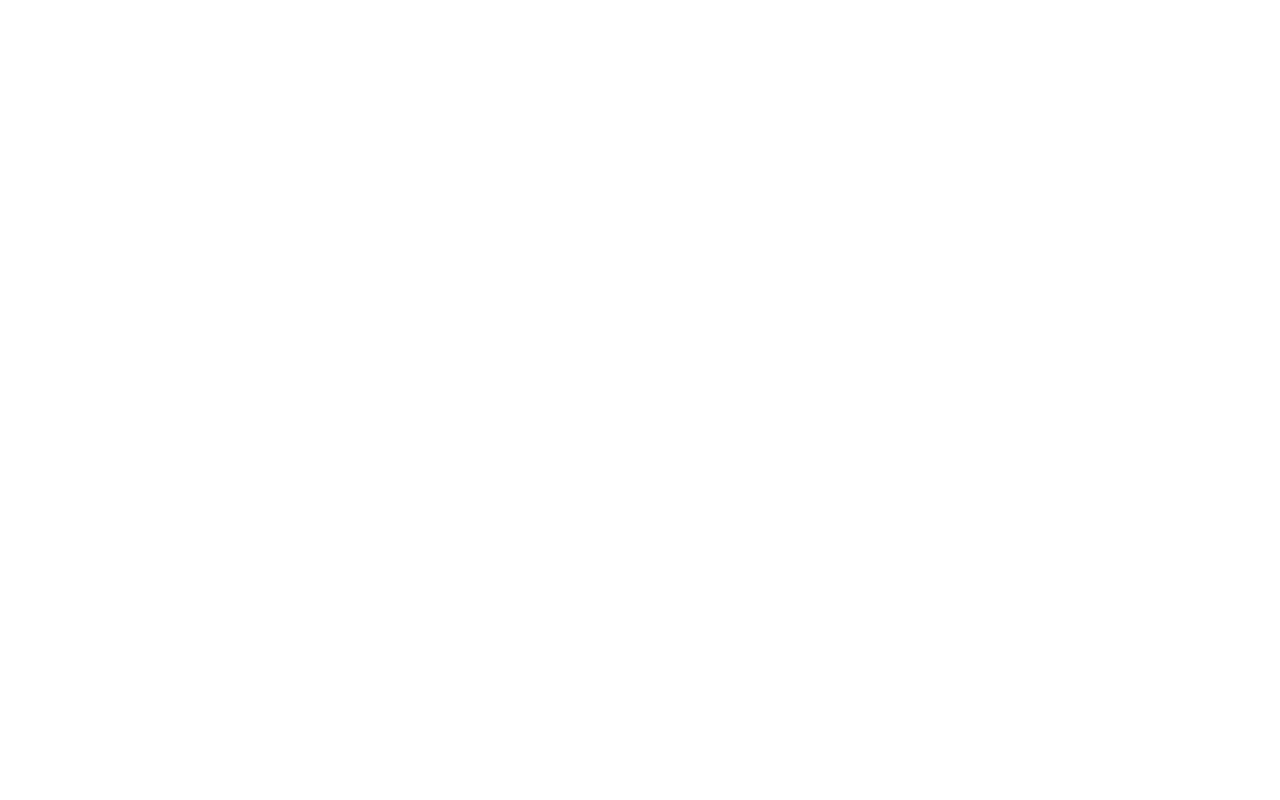
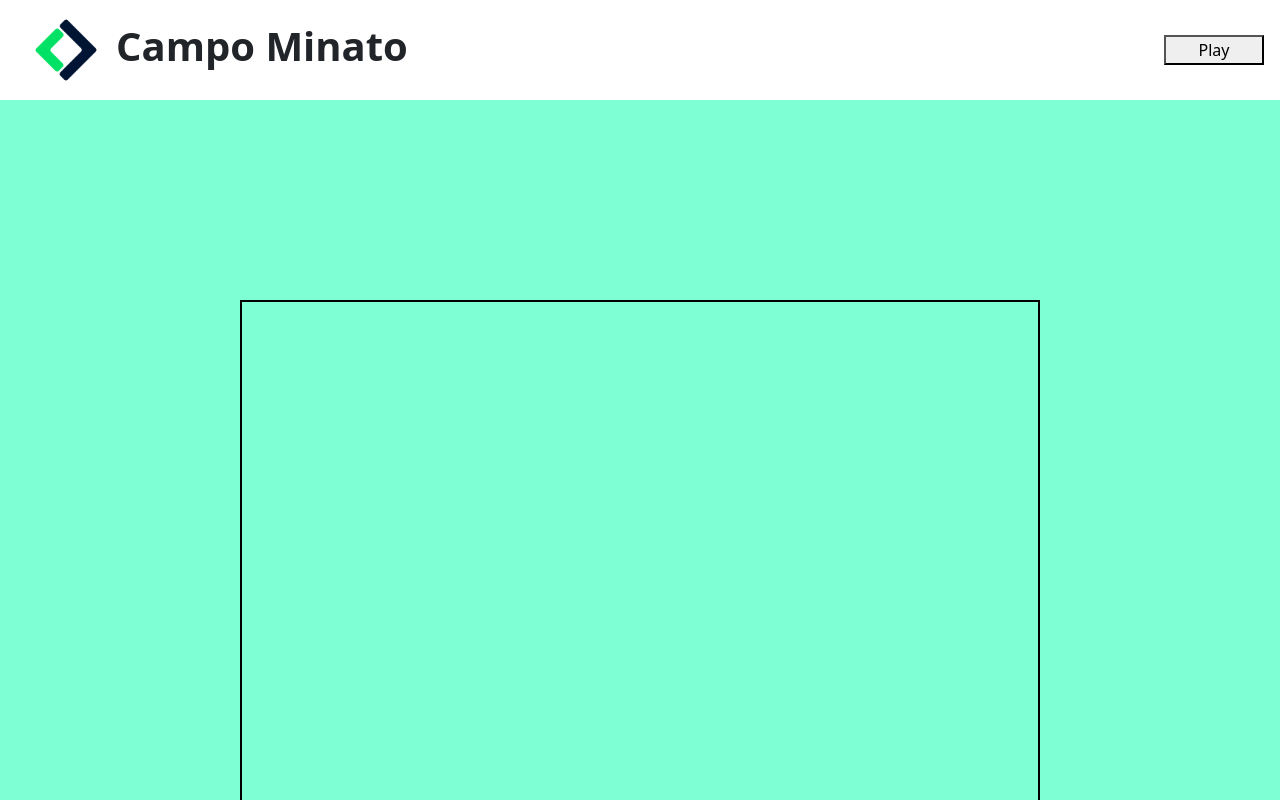
Before and after one commit to BiagioCaputo/js-campominato-grid, a plain HTML site: page index.html in a window 1280 px wide. Shown: the top 800 px of the page. Drawn offline with nearby package versions, Linux system fonts and the light colour scheme.

Commit message:
Milestone 1 completato

```diff
--- a/css/style.css
+++ b/css/style.css
@@ -0,0 +1,36 @@
+/*Header*/
+header{
+    display: flex;
+    justify-content: space-between;
+    align-items: center;
+}
+header button{
+    width: 100px;
+}
+
+header img{
+    max-width: 100px;
+}
+
+/*Main*/
+
+main{
+    background-color: #7FFFD4;
+    min-height: 1200px;
+    display: flex;
+    align-items: center;
+    justify-content: center;
+}
+
+#cells-grid{
+    display:flex;
+    flex-wrap:wrap;
+    border:2px black solid;
+    height:800px;
+    width:800px;
+}
+
+/*Footer*/
+footer{
+    height:100px;
+}
--- a/index.html
+++ b/index.html
@@ -9,6 +9,29 @@
     <script defer src="js/script.js"></script>
 </head>
 <body>
+    <header class="px-3">
+        <div class="d-flex align-items-center">
+            <img src="original.png" alt="icona boolean">
+            <h1><b>Campo Minato</b></h1>
+        </div>
 
+        <div>
+            <form>
+                <button>Play</button>
+            </form>
+        </div>
+
+    </header>
+
+    <main>
+        <div id="cells-grid">
+
+        </div>
+    </main>
+
+    <footer class="px-3 d-flex align-items-center">
+        <h4>Made with &#10084; by <a href="#">Boolean</a></h4>
+
+    </footer>
 </body>
 </html>
```
Also changed, not shown: original.png (added).
